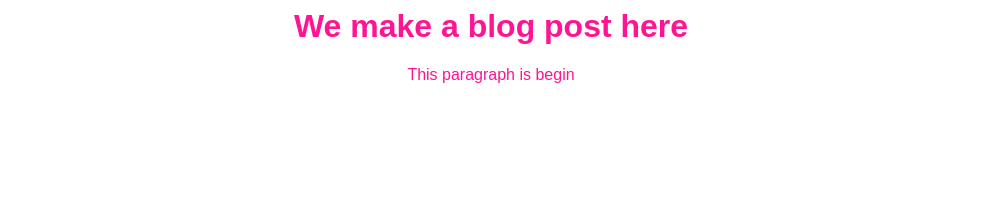
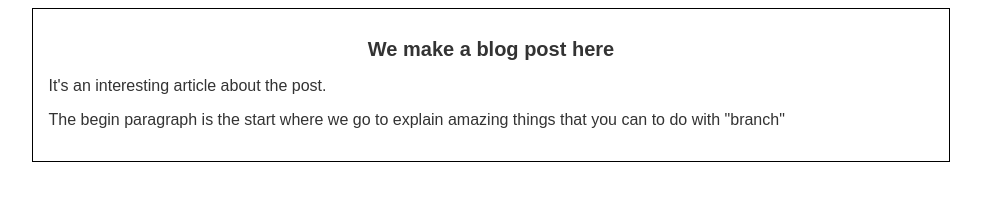
Before and after one commit to edwi02/hyperblog, a plain HTML site: page blogpost.html in a window 1280 px wide. Shown: the whole page, without its empty margins (149-1130 px from the left). Drawn offline with Linux system fonts and the light colour scheme.

Commit message:
Commit al master del Blog Post

```diff
--- a/blogpost.html
+++ b/blogpost.html
@@ -1,10 +1,19 @@
 <html>
     <head>
-        <title>El t&iacute;tulo del Post</title>
+        <title>Post Title</title>
         <link rel="stylesheet" href="css/estilos.css">
     </head>
     <body>
-        <h1>We make a blog post here</h1>
-        <p>This paragraph is begin</p>
+        <div class="container">
+            <div id="post">
+                <h1>We make a blog post here</h1>
+
+                <p>It's an interesting article about the post.</p>
+                <p>The begin paragraph is the start where we go to explain
+                    amazing things that you can to do with "branch"
+                </p>
+            </div>
+        </div>
+
     </body>
 </html>
--- a/css/estilos.css
+++ b/css/estilos.css
@@ -1,5 +1,18 @@
 body {
-    color: deeppink;
+    color: #333;
     text-align: center;
     font-family: Arial, Helvetica, sans-serif;
 }
+
+.container {
+    width: 70%;
+    padding: 1em;
+    text-align: left;
+    border: 1px solid #000;
+    margin: 0 auto;
+}
+
+.container h1 {
+    font-size: 20px;
+    text-align: center;
+}
```
